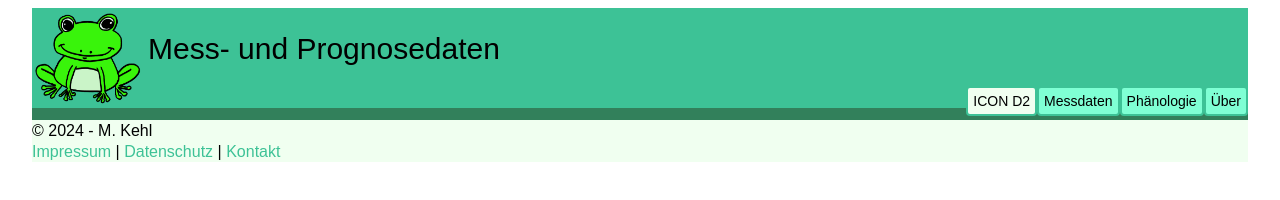
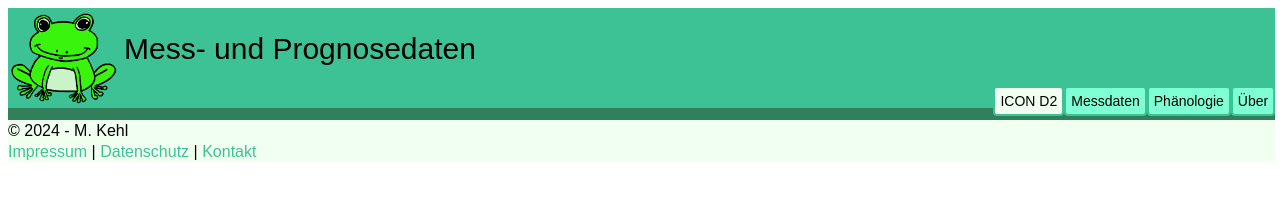
Before and after one commit to m-kehl/icond2_website, a plain HTML site: page index.html in a window 1280 px wide. Drawn offline with Linux system fonts and the light colour scheme.

Commit message:
set width for all subpage-elements to same value

```diff
--- a/style.css
+++ b/style.css
@@ -9,6 +9,7 @@ body {font-family: "Reddit Sans", sans-serif;
     text-align: justify; /*blocksatz*/
     line-height: 21px;
     max-width: 1320px;
+    width: 99vw;
 }
 
 h2 {
@@ -24,7 +25,6 @@ h3 {
     top: 0;
     background-color: #3dc296;
     height: 100px;
-    width: 95vw;
     max-width: 1320px;
     margin: auto;
 }
```
